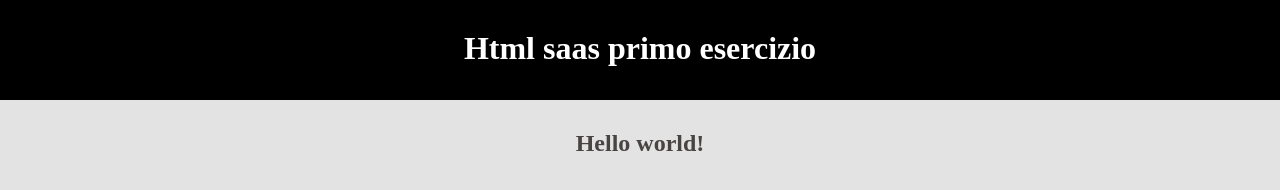
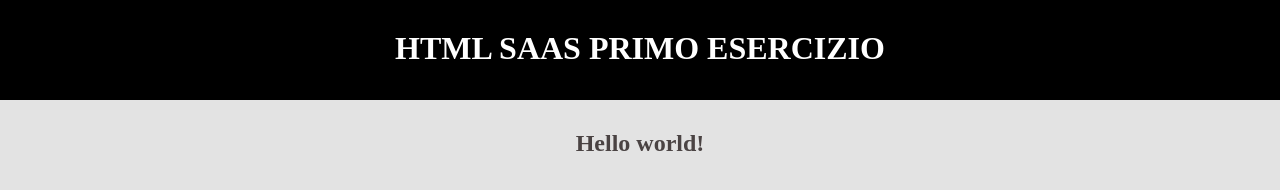
Before and after one commit to marco-rubolini/html-sass-first, a website: page index.html in a window 1280 px wide. Drawn offline with nearby package versions, Linux system fonts and the light colour scheme; files that its build step writes are made by us from their sources.

Commit message:
uppercase h1

```diff
--- a/src/style.scss
+++ b/src/style.scss
@@ -19,7 +19,8 @@ header {
 
 h1 {
     color: $colore_primario;
-    text-align: $allineamento_titoli
+    text-align: $allineamento_titoli;
+    text-transform: uppercase;
 }
 
 main {
@@ -31,5 +32,5 @@ main {
 
 h2 {
     color: $colore_secondario;
-    text-align: $allineamento_titoli
+    text-align: $allineamento_titoli;
 }
```
